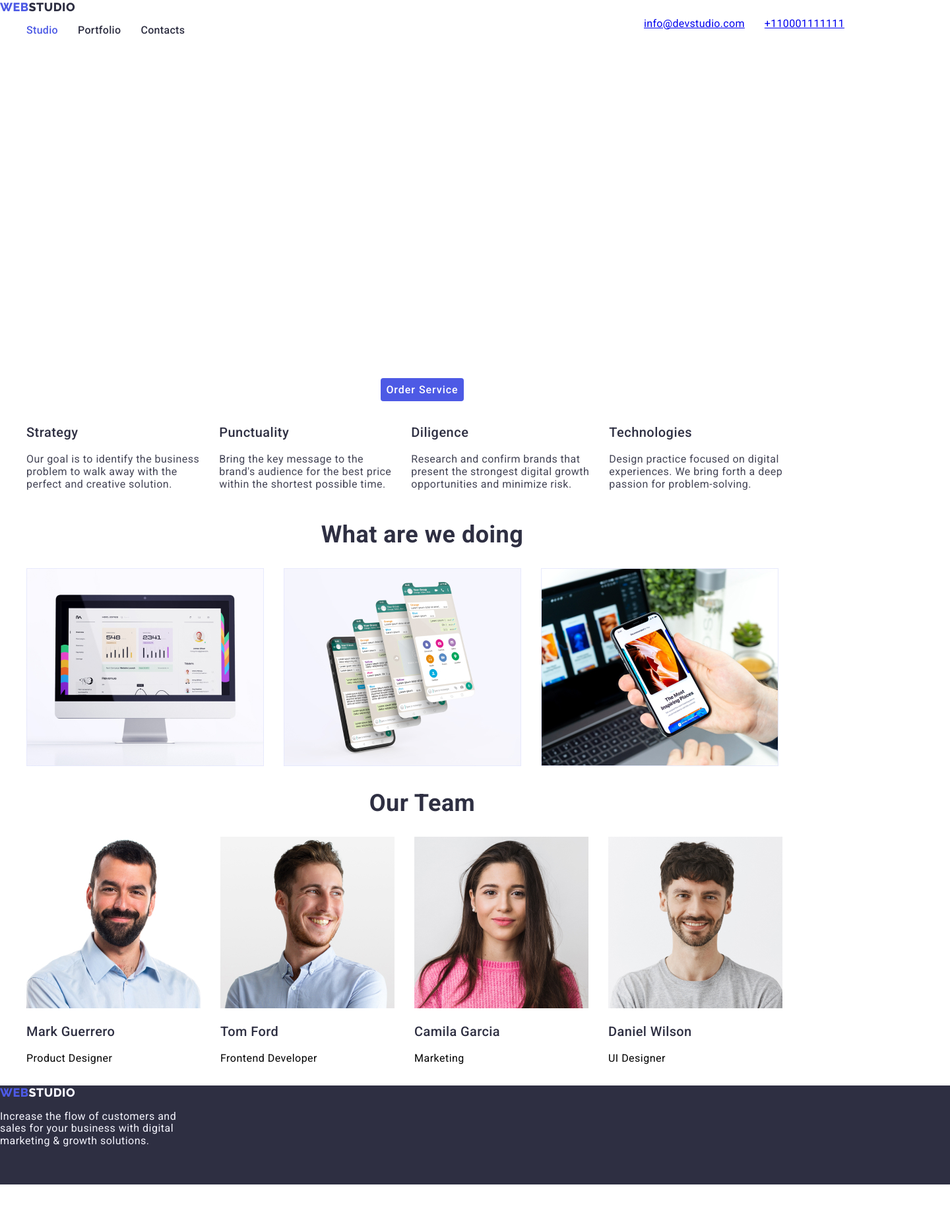
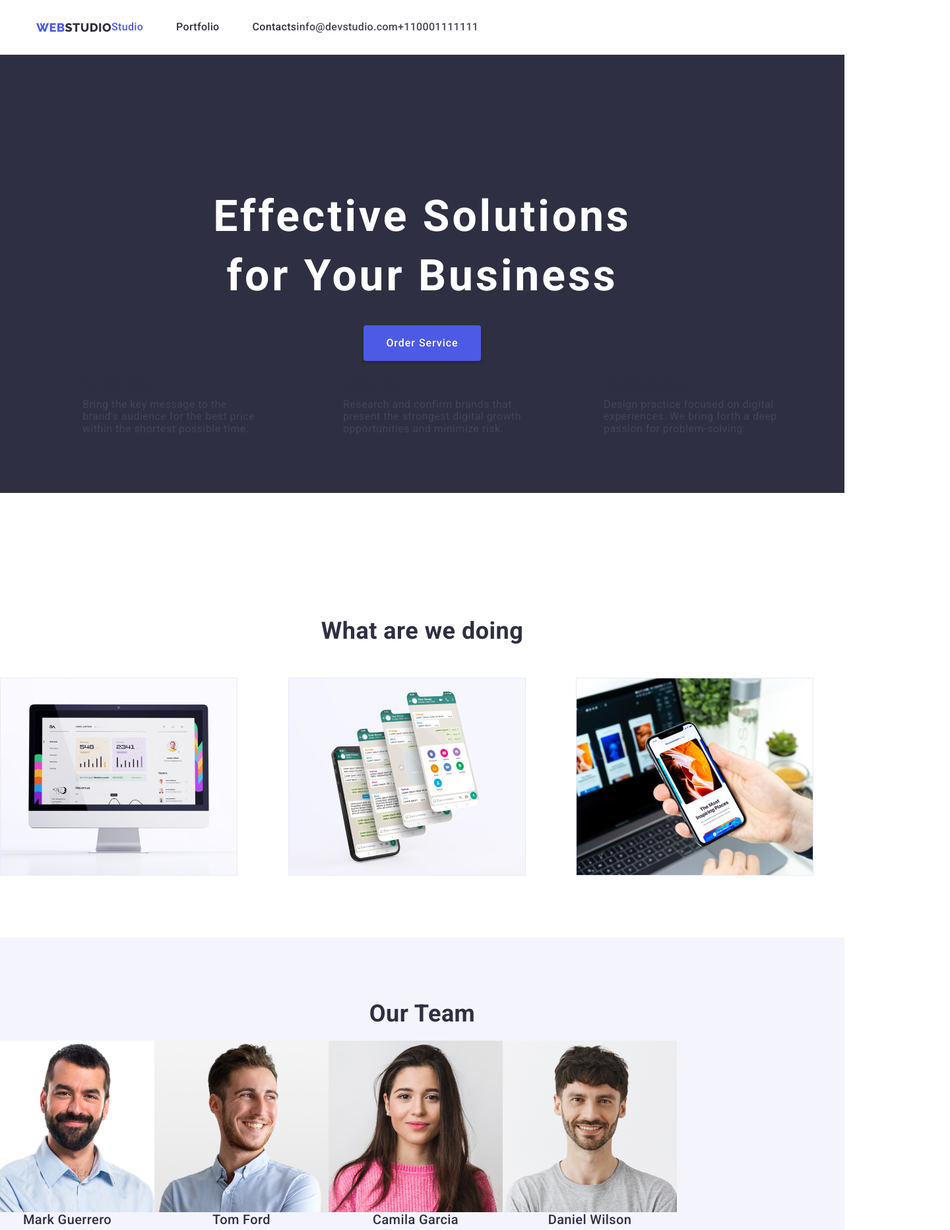
Before and after one commit to samcasubuan/goit-markup-hw-03, a plain HTML site: page index.html in a window 1280 px wide. Shown: the top 1864 px of the page at 66% size, 1440 px wide, since content can reach past the window. Before the commit the page ends 1795 px from the top, so only its background shows below. Drawn offline with nearby package versions, Linux system fonts and the light colour scheme.

Commit message:
Update styles.css

```diff
--- a/css/styles.css
+++ b/css/styles.css
@@ -9,7 +9,7 @@
   --cloud: #f4f4fd;
 }
 
-/*Checked */
+/*Checked*/
 body {
   font-family: "Roboto", sans-serif;
   font-size: 16px;
@@ -17,7 +17,53 @@ body {
   color: var(--slate);
 }
 
-/*Checked */
+/*Checked*/
+h1,
+h2,
+h3,
+h4,
+h5,
+h6,
+p {
+  margin: 0;
+}
+
+/*Checked*/
+html {
+  box-sizing: border-box;
+}
+
+/*Checked*/
+*,
+*::after,
+*::before {
+  box-sizing: inherit;
+}
+
+/*Checked*/
+img {
+  display: block;
+  max-width: 100%;
+  height: auto;
+}
+
+/*Checked*/
+.link {
+  text-decoration: none;
+  color: inherit;
+}
+
+/*Checked*/
+.section {
+  padding: 94px 0;
+}
+
+/*Checked*/
+.section.no-top-padding {
+  padding-top: 0;
+}
+
+/*Checked*/
 .logo-link {
   text-decoration: none;
   font-family: "Raleway", sans-serif;
@@ -26,61 +72,81 @@ body {
   font-weight: 800;
 }
 
-/*New*/
-.page-header .container {
-  display: flex;
-  align-items: center;
+/*Checked*/
+.logo-link.footer {
+  margin-bottom: 20px;
 }
 
+/*Checked*/
+.page-header {
+  border-bottom: 1px solid #ececec;
+}
 /*New*/
-.header-navigation {
-  display: flex;
-  align-items: center;
+/*Checked*/
+.page-header .container {
+  width: 1200px;
+  padding: 0 15px;
+  margin: 0 auto;
 }
 
-/*New*/
-.page-header .logo-link {
-  margin-right: 130px;
-}
-
-/*Checked */
+/*Checked*/
 .logo {
   color: var(--iriscolor);
 }
 
-/*Checked */
+/*Checked*/
 .studio {
   color: var(--navyblue);
 }
 
-/*Checked */
-.contacts-menu .item {
-  text-decoration: none;
-  color: var(--slatecolor);
-  font-weight: 400;
-  line-height: 1.14;
-  letter-spacing: 0.02em;
+/*Checked*/
+.contacts-menu {
+  margin-left: auto;
 }
 
-/*Checked */
-.nav-menu .page {
+/*Checked*/
+.nav-menu .item:not(:last-child),
+.contacts-men .item:not(:last-child) {
+  margin-right: 50px;
+}
+
+/*Checked*/
+.nav-menu {
+  margin-left: 93px;
+}
+
+/*Checked*/
+.nav-menu .page,
+.contacts-menu .contact {
   color: var(--navyblue, #2e2f42);
   text-decoration: none;
   font-weight: 500;
   line-height: 1.15;
   letter-spacing: 0.02em;
+  display: block;
+  padding-top: 32px;
+  padding-bottom: 32px;
+}
+.contacts-menu .contact {
+  color: var(--slatecolor);
+}
+/*Checked*/
+.list {
+  list-style-type: none;
+  padding: 0;
+  margin: 0;
 }
 
-/*Checked */
-.list {
-  list-style-type: none;
+/*Checked*/
+.menu,
+.navigation,
+.nav-menu,
+.contacts-menu {
   display: flex;
-  /*address*/
-  margin-left: auto;
-  gap: 30px;
+  align-items: center;
 }
 
-/*Checked */
+/*Checked*/
 .nav-menu .page:hover,
 .nav-menu .page:focus,
 .nav-menu .page.current,
@@ -89,49 +155,92 @@ body {
   color: var(--iriscolor);
 }
 
-/*Checked */
+/*Checked*/
 .button.filter:hover,
 .button.filter:focus,
 .button.filter.current {
   background: var(--oceancolor);
   color: var(--cloud);
+  box-shadow: 0px 3px 1px rgba(0, 0, 0, 0.1),
+    0px 1px 2px rgba (0, 0, 0, 0, 0.08), 0px 2px 2px rgba(0, 0, 0, 0.12);
 }
 
-/*Checked */
-.item {
-  text-decoration: none;
+/*Checked*/
+.hero {
+  padding: 200px 0;
+  text-align: center;
 }
 
-/*Checked */
-.hero-bg-hero {
+/*Checked*/
+.bg-team {
+  background-color: var(--cloud);
+}
+
+/*Checked*/
+.hero.bg-hero {
   background: var(--navyblue);
 }
 
-/*Checked */
+/*Checked*/
 .hero-title {
   color: white;
-  line-height: 1.07;
+  line-height: 1.36;
   text-align: center;
   font-size: 66px;
-  padding: 150px 200px 100px;
+  letter-spacing: 0.06em;
+  margin-bottom: 30px;
 }
 
-/*Checked */
+/*Checked*/
+.team {
+  display: flex;
+  flex-wrap: wrap;
+  margin-left: -30px;
+  margin-top: -30px;
+}
+
+/*Checked*/
+.team .item {
+  flex-basis: calc(100 / 4 - 30px);
+  margin-left: 30px;
+  margin-top: 30px;
+  box-shadow: 0px 1px 3px rgba(0, 0, 0, 0.12), 0px 1px 1px rgba (0, 0, 0, 0.14),
+    0px 2px 1px rgba(0, 0, 0, 0.12);
+}
+
+/*Checked*/
+.team .name,
+.team .position {
+  text-align: center;
+  font-size: 16px;
+  line-height: 1.19;
+}
+
+/*Checked*/
 .team .name {
   font-size: 20px;
   font-weight: 500;
   letter-spacing: 0.02em;
   color: var(--navyblue);
+  margin-bottom: 30px;
 }
 
-/*Checked */
+/*Checked*/
 .team .position {
   color: var(--slate);
   font-size: 16px;
   font-weight: 400;
 }
 
-/*Checked */
+/*Checked*/
+.substrate {
+  background-color: var(--whitecolor);
+  padding: 20px 24px;
+  border: 1px solid #eeeeee;
+  border-top: 0;
+}
+
+/*Checked*/
 .button {
   cursor: pointer;
   border-color: transparent;
@@ -142,74 +251,114 @@ body {
   border-radius: 4px;
 }
 
-/*Checked */
+/*Checked*/
 .button.primary {
+  padding: 10px 32px;
   line-height: 1.87;
   letter-spacing: 0.06em;
   color: var(--whitecolor);
   background: var(--iris, #4d5ae5);
-  display: block;
-  margin: 0 auto;
+  box-shadow: 0px 4px 4px rgba(0, 0, 0, 0.15);
 }
 
-/*Checked */
 .button.primary:hover,
 .button.primary:focus {
   background-color: var(--oceancolor);
 }
 
-/*Checked */
+/*Checked*/
 .button.filter {
+  padding: 6px 22px;
   color: var(--iris);
   background: var(--cloud);
   font-weight: 500;
   line-height: 1.62;
 }
 
-.filters.list {
+/*Checked*/
+.filters {
   display: flex;
-  justify-content: center;
+  justify-content: baseline;
+  margin-bottom: 50px;
 }
 
-/*Checked */
+/*Checked*/
+.filters .space + .space {
+  margin-left: 8px;
+}
+
+/*Checked*/
 .project .name {
   font-size: 20px;
   font-weight: 500;
   line-height: 2;
   letter-spacing: 0.04em;
   color: var(--navyblue);
+  margin-bottom: 4px;
 }
 
-/*Checked */
+/*Checked*/
 .project .type {
   color: var(--slatecolor);
   font-weight: 400;
   line-height: 1.87;
 }
 
-/*Checked */
-.project {
-  text-decoration: none;
-  justify-content: center;
+/*Checked*/
+.projects {
+  display: flex;
+  flex-wrap: wrap;
+  margin-left: -30px;
+  margin-top: -30px;
 }
 
-/*New*/
-.projects.list {
+/*Checked*/
+.projects-card {
+  flex-basis: calc(100% / 3 - 30px);
+  margin-left: 30px;
+  margin-top: 30px;
+}
+
+/*Checked*/
+.benefits {
   display: flex;
   flex-wrap: wrap;
-  flex-direction: row;
-  align-items: center;
-  justify-content: center;
+  margin-left: -300px;
+  margin-top: -300px;
 }
 
-/*Checked */
+/*Checked*/
+.benefits .item {
+  flex-basis: calc(100% / 4 - 30px);
+  margin-left: 30px;
+  margin-top: 30px;
+}
+
+/*Checked*/
+.what-we-do {
+  display: flex;
+  flex-wrap: wrap;
+  margin-left: -30px;
+  margin-top: -30px;
+}
+
+/*Checked*/
+.what-we-do .item {
+  flex-basis: calc(100% / 3 - 30px);
+  margin-left: 30px;
+  margin-top: 30px;
+}
+
+/*Checked*/
 .benefits .title {
   color: var(--navyblue, #2e2f42);
   font-size: 20px;
   font-weight: 500;
+  margin-bottom: 10px;
+  line-height: 1.14;
 }
 
-/*Checked */
+/*Checked*/
 .benefits .description {
   color: var(--slate, #434455);
   font-size: 16px;
@@ -217,28 +366,32 @@ body {
   line-height: 1.17;
 }
 
-/*Checked */
+/*Checked*/
 .section-title {
+  margin-bottom: 50px;
   color: var(--navyblue, #2e2f42);
   text-align: center;
   font-size: 36px;
   line-height: 1.17;
 }
 
-/*Checked */
+/*Checked*/
+.page-footer {
+  padding: 60px 0;
+}
+
+/*Checked*/
 .page-footer.bg-footer {
   background: var(--navyblue);
-  width: 1440px;
-  height: 150px;
-  flex-shrink: 0;
 }
 
-/*Checked */
+/*Checked*/
 .footer-description {
   color: var(--cloud, #f4f4fd);
+  margin-top: 20px;
 }
 
-/*Checked */
+/*Checked*/
 .studio-footer {
   color: var(--cloud, #f4f4fd);
 }
```
